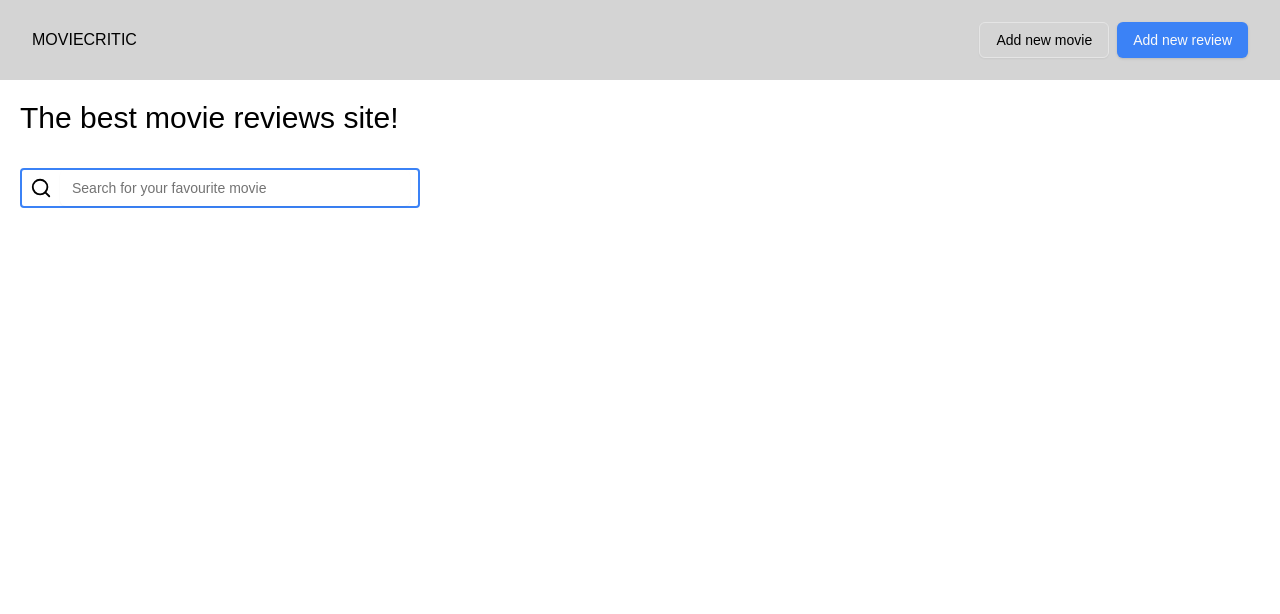
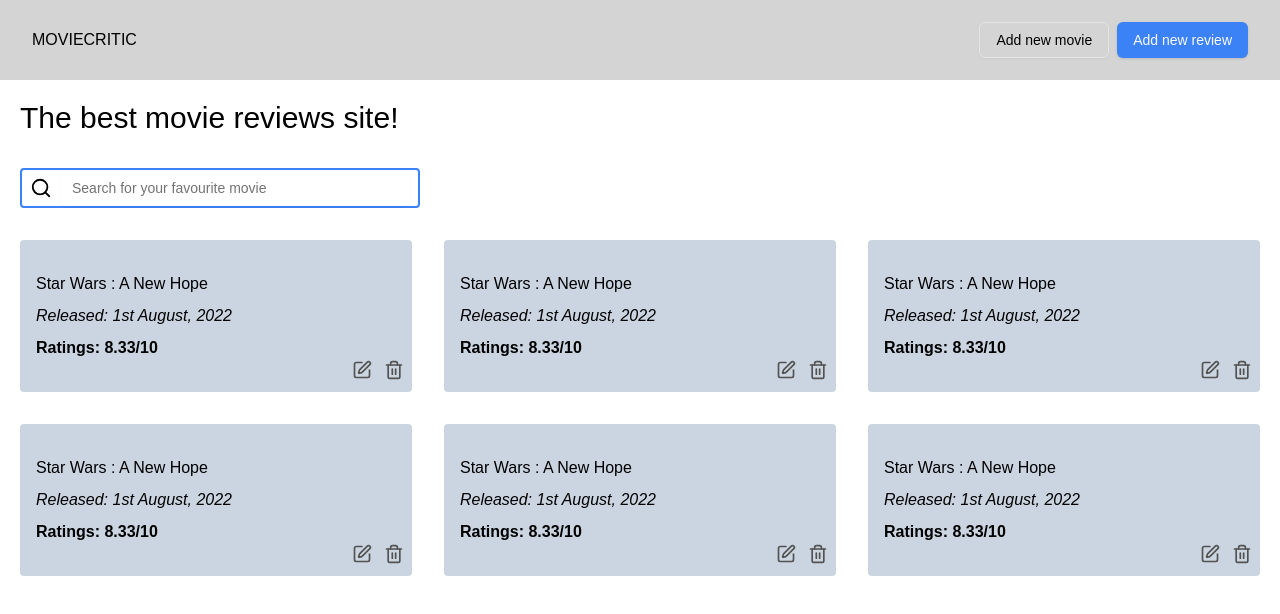
Before and after one commit to devMukulSingh/saasmonkAssignment, a Next.js app: page / in a window 1280 px wide. Shown: the top 614 px of the page. Built offline with nearby package versions, Linux system fonts and the light colour scheme.

Commit message:
added card ui

```diff
--- /dev/null
+++ b/app/(root)/components/RatingCard.tsx
@@ -0,0 +1,43 @@
+import { Edit, Trash, Trash2 } from 'lucide-react'
+import React from 'react'
+
+const RatingCard = () => {
+  return (
+    <div className='
+    bg-slate-300
+    flex
+    flex-col
+    gap-2
+    px-4
+    py-8
+    rounded-sm
+    justify-center
+    relative
+    '>
+    <h1>
+        Star Wars : A New Hope
+    </h1>
+    <h1 className='italic'>
+        Released: 1st August, 2022
+    </h1>
+    <h1 className='font-bold'>
+        Ratings: 8.33/10
+    </h1>
+    <div className='
+    text-neutral-600
+    flex
+    gap-3
+    self-end
+    ml-auto
+    absolute
+    right-2
+    bottom-3
+    '>
+        <Edit size={20}/>
+        <Trash2 size={20}/>
+    </div>
+    </div>
+  )
+}
+
+export default RatingCard
--- /dev/null
+++ b/app/(root)/components/RatingCards.tsx
@@ -0,0 +1,11 @@
+import React from 'react'
+
+const RatingCards = () => {
+  return (
+    <div className=''>
+
+    </div>
+  )
+}
+
+export default RatingCards
--- a/app/(root)/page.tsx
+++ b/app/(root)/page.tsx
@@ -1,10 +1,28 @@
+import RatingCard from "./components/RatingCard";
 import SearchBar from "./components/SearchBar";
 
 export default function Home() {
   return (
     <main className="flex flex-col gap-8 p-5">
       <h1 className="text-3xl">The best movie reviews site!</h1>
-      <SearchBar/>
+
+      <SearchBar />
+      <div
+        className="
+      grid
+      lg:grid-cols-3
+      md:grid-cols-2
+      grid-cols-1
+      gap-8
+      "
+      >
+        <RatingCard />
+        <RatingCard />
+        <RatingCard />
+        <RatingCard />
+        <RatingCard />
+        <RatingCard />
+      </div>
     </main>
   );
 }
```
